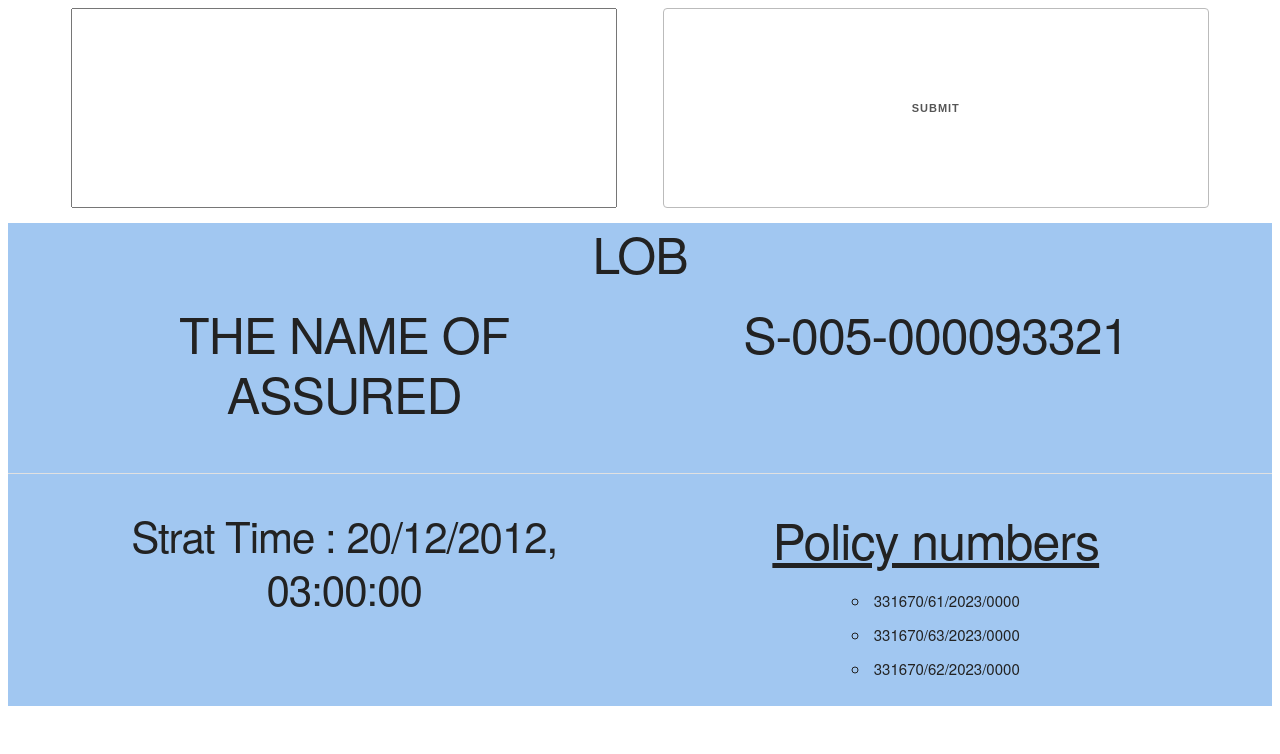
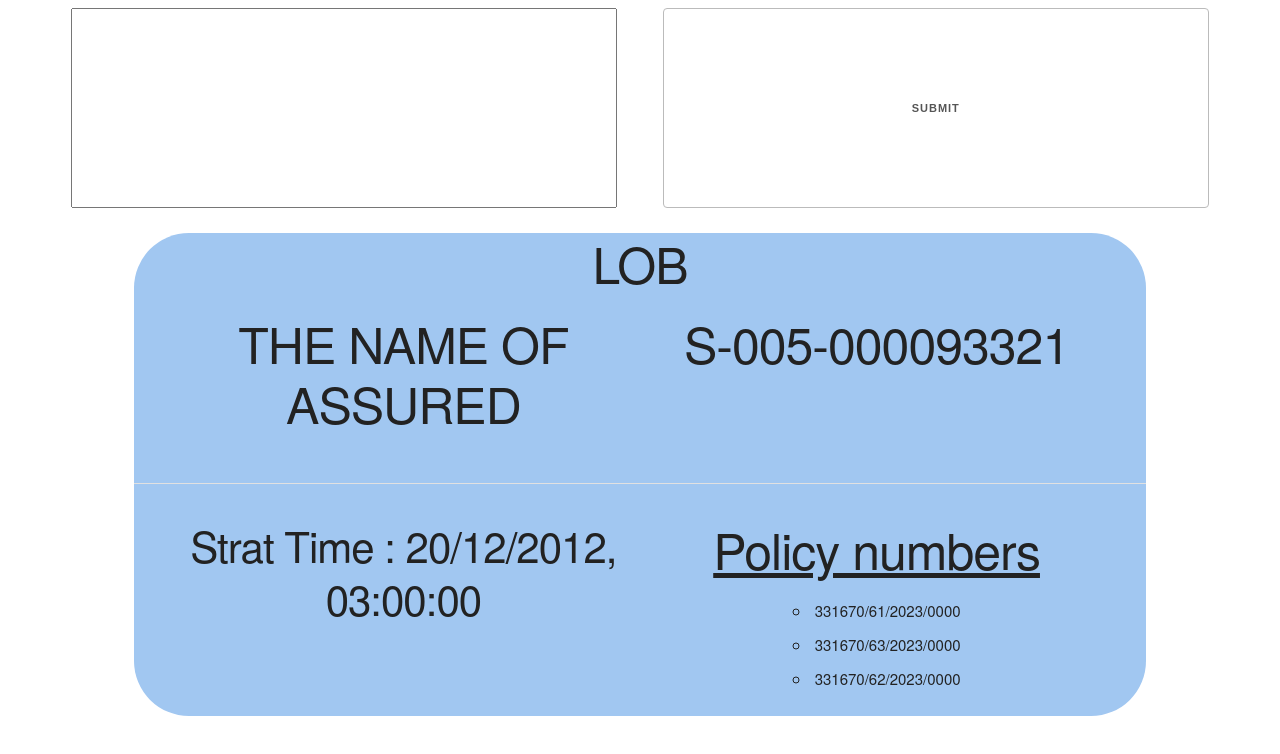
Before and after one commit to aje-johns/testProdTracker, a plain HTML site: page index.html in a window 1280 px wide. Drawn offline with nearby package versions, Linux system fonts and the light colour scheme.

Commit message:
second commit

```diff
--- a/index.html
+++ b/index.html
@@ -38,7 +38,10 @@
         }
 
         main {
+            width: 80%;
+            margin: 10px auto;
             background-color: rgb(161, 199, 241);
+            border-radius: 55px;
         }
     </style>
 </head>
```
